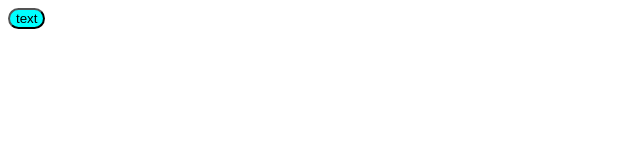
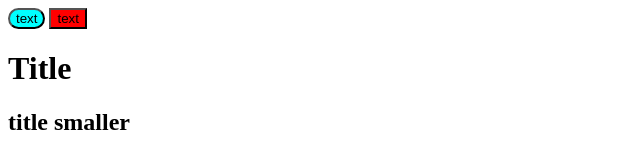
Before and after one commit to BretOaks/ece4880-lab3-portfolio, a plain HTML site: page index.html in a window 1280 px wide. Shown: the whole page, without its empty margins (0-640 px from the left). Drawn offline with Linux system fonts and the light colour scheme.

Commit message:
second commit

```diff
--- a/index.html
+++ b/index.html
@@ -12,7 +12,10 @@
 </head>
 
 <body>
-    <button>text</button>
+    <button class="blue-button">text</button>
+    <button class="red-button">text</button>
+    <h1>Title </h1>
+    <h2>title smaller</h2>
 </body>
 
 </html>
--- a/style/style.css
+++ b/style/style.css
@@ -1,6 +1,10 @@
 /* Site-wide styling starts here */
-button {
+.blue-button {
     background-color: aqua;
     border-radius: 15px;
 
 }
+
+.red-button {
+    background-color: red;
+}
```
